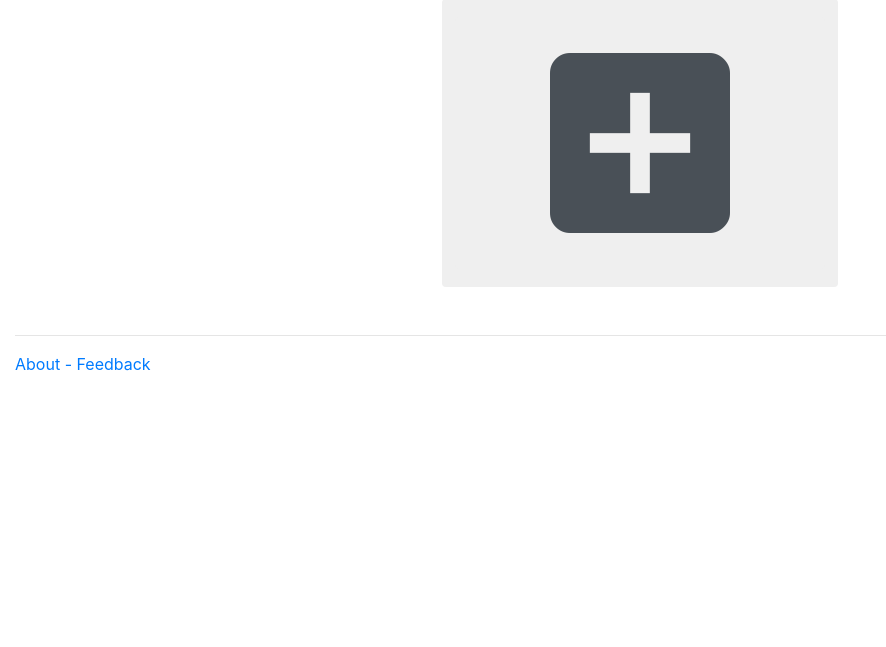
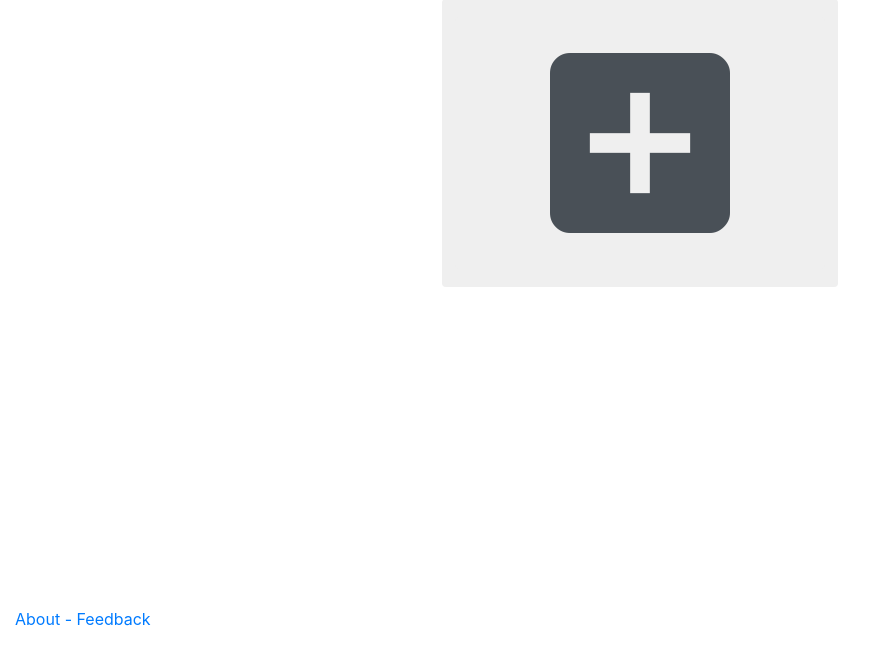
Before and after one commit to massimiliano76/tfl_arrivals, a Flask app: page / in a window 1280 px wide. Shown: the part 153-800 px from the top of the page, without its empty margins (0-886 px from the left). Run offline with Flask 2, Linux system fonts and the light colour scheme; data that the repository does not hold is empty; some libraries are stand-ins or nearby versions.

Commit message:
Moved footer to the bottom of the page

```diff
--- a/tfl_arrivals/static/content/site.css
+++ b/tfl_arrivals/static/content/site.css
@@ -2,6 +2,12 @@ body {
     position: relative;
     padding-top: 50px;
     padding-bottom: 20px;
+}
+
+footer {
+  position: absolute;
+  bottom: 0;
+  padding-top: 40px;
 }
 
 #page_title {
--- a/tfl_arrivals/templates/layout.html
+++ b/tfl_arrivals/templates/layout.html
@@ -16,7 +16,6 @@
     <div class="body-content">
         <div class="body-content">
             {% block content %}{% endblock %}
-            <hr />
             <footer>
                 <p><a href="{{ url_for('about') }}">About - Feedback</a></p>
             </footer>
```
